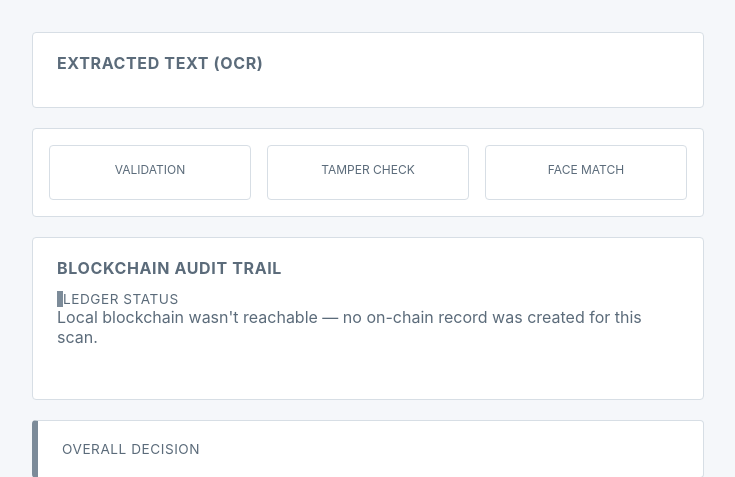
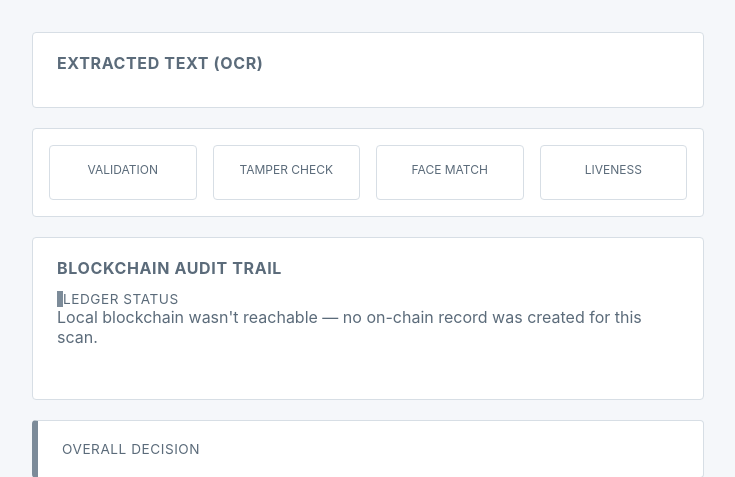
Before and after one commit to Ayu-creator25/SIH26188, a Flask app: template dashboard/templates/results.html in a window 1280 px wide. Shown: the part 177-654 px from the top of the page, without its empty margins (272-1007 px from the left). Run offline with Flask 3, Linux system fonts and the light colour scheme; the template is opened without the code that fills it, so the values that code supplies are empty.

Commit message:
Add liveness detection module and wire into pipeline

```diff
--- a/backend/app.py
+++ b/backend/app.py
@@ -19,6 +19,9 @@
 sys.path.append(os.path.join(os.path.dirname(__file__), '..', 'blockchain'))
 from hash_record import create_record
 
+sys.path.append(os.path.join(os.path.dirname(__file__), '..', 'liveness'))
+from liveness_check import check_liveness
+
 app = Flask(
     __name__,
     template_folder='../dashboard/templates',
@@ -38,20 +41,26 @@
     "ERROR": "Pending",
 }
 
+LIVENESS_STATUS_DISPLAY = {
+    True: "Live",
+    False: "Spoof Detected",
+    None: "Pending",
+}
+
 
 def is_allowed_file(filename):
     ext = os.path.splitext(filename)[1].lower()
     return ext in ALLOWED_EXTENSIONS
 
 
-def determine_overall_decision(validation_status, tamper_status, face_match_status):
+def determine_overall_decision(validation_status, tamper_status, face_match_status, liveness_status):
     """
-    Combine the three independent signals into one final verdict:
+    Combine the four independent signals into one final verdict:
     Verified / Suspicious / High Risk.
 
     Rule: "worst signal wins". A hard failure on any check means
     High Risk. A check that couldn't be completed means Suspicious.
-    Only a full clean pass on all three counts as Verified.
+    Only a full clean pass on all four counts as Verified.
     """
     if tamper_status == "Suspicious":
         return "High Risk"
@@ -59,8 +68,10 @@
         return "High Risk"
     if face_match_status == "No Match":
         return "High Risk"
+    if liveness_status == "Spoof Detected":
+        return "High Risk"
 
-    if "Pending" in (validation_status, tamper_status, face_match_status):
+    if "Pending" in (validation_status, tamper_status, face_match_status, liveness_status):
         return "Suspicious"
 
     return "Verified"
@@ -72,21 +83,28 @@
     tamper_result = check_tampering(id_filepath)
 
     if live_filepath:
+        try:
+            liveness_result = check_liveness(live_filepath)
+            liveness_status = LIVENESS_STATUS_DISPLAY.get(liveness_result["is_live"], "Pending")
+            liveness_details = liveness_result["error"] or f"Confidence: {liveness_result['confidence']}"
+        except Exception as e:
+            print(f"Liveness check failed: {e}")
+            liveness_status = "Pending"
+            liveness_details = "Liveness check could not be completed."
+
         face_result = verify_face(id_filepath, live_filepath)
         face_match_status = FACE_STATUS_DISPLAY.get(face_result["status"], "Pending")
         face_match_details = face_result["message"]
     else:
+        liveness_status = "Pending"
+        liveness_details = "No live photo captured."
         face_match_status = "Pending"
         face_match_details = "No live photo captured."
 
     overall_decision = determine_overall_decision(
-        validation_result["status"], tamper_result["status"], face_match_status
+        validation_result["status"], tamper_result["status"], face_match_status, liveness_status
     )
 
-    # Zero-PII blockchain audit trail: a fresh random ID (never the real
-    # filename or document number) plus only the decision outcomes go
-    # on-chain. If Ganache isn't reachable, degrade gracefully instead of
-    # failing the whole scan over an audit-trail hiccup.
     document_id = str(uuid.uuid4())
     try:
         blockchain_result = create_record(document_id, {
@@ -94,6 +112,7 @@
             "validation_status": validation_result["status"],
             "tamper_status": tamper_result["status"],
             "face_match_status": face_match_status,
+            "liveness_status": liveness_status,
         })
     except Exception as e:
         print(f"Blockchain recording failed: {e}")
@@ -109,6 +128,8 @@
         "tamper_details": tamper_result["details"],
         "face_match_status": face_match_status,
         "face_match_details": face_match_details,
+        "liveness_status": liveness_status,
+        "liveness_details": liveness_details,
         "overall_decision": overall_decision,
         "blockchain_tx_hash": blockchain_result["tx_hash"],
         "blockchain_record_hash": blockchain_result["record_hash"],
--- a/dashboard/static/style.css
+++ b/dashboard/static/style.css
@@ -54,7 +54,7 @@
 
 .mono-block { font-family: var(--mono); font-size: 0.85rem; white-space: pre-wrap; word-break: break-word; max-height: 300px; overflow-y: auto; margin: 0; }
 
-.status-grid { display: grid; grid-template-columns: repeat(3, 1fr); gap: 16px; padding: 16px; }
+.status-grid { display: grid; grid-template-columns: repeat(4, 1fr); gap: 16px; padding: 16px; }
 .status-card { text-align: center; padding: 16px; border-radius: 4px; border: 1px solid var(--border); }
 .status-card__label { display: block; font-size: 0.75rem; text-transform: uppercase; color: var(--muted); margin-bottom: 6px; }
 .status-card__value { display: block; font-weight: 700; font-family: var(--mono); }
--- a/dashboard/templates/results.html
+++ b/dashboard/templates/results.html
@@ -38,6 +38,12 @@
         <span class="status-card__label">Face Match</span>
         <span class="status-card__value">{{ result.face_match_status }}</span>
       </div>
+
+      {% set liveness_class = {'Live': 'status-card--verified', 'Spoof Detected': 'status-card--high-risk'}.get(result.liveness_status, 'status-card--pending') %}
+      <div class="status-card {{ liveness_class }}">
+        <span class="status-card__label">Liveness</span>
+        <span class="status-card__value">{{ result.liveness_status }}</span>
+      </div>
     </section>
 
   <section class="panel">
@@ -66,6 +72,9 @@
     {% if result.tamper_details %}
       <p class="subtext">Tamper check detail: {{ result.tamper_details }}</p>
     {% endif %}
+    {% if result.liveness_details %}
+      <p class="subtext">Liveness check detail: {{ result.liveness_details }}</p>
+    {% endif %}
 
     <section class="panel decision-panel decision-panel--pending">
       <span class="decision-panel__label">Overall Decision</span>
```
Also changed, not shown: liveness/liveness_check.py (added, +50 -0 lines), liveness/test_liveness_check.py (added, +22 -0 lines).
